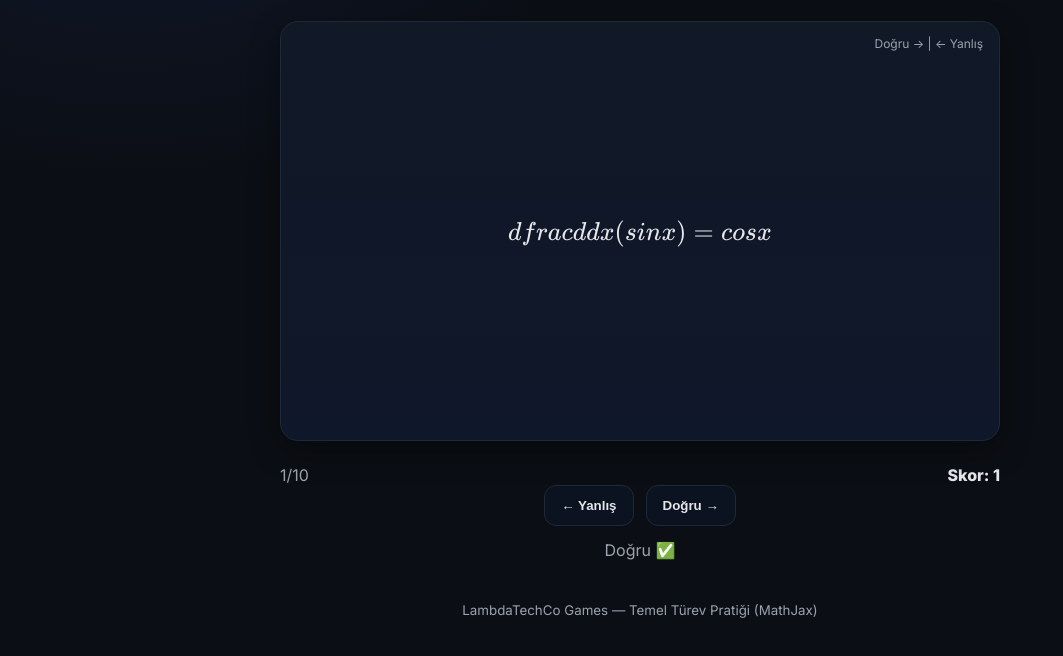
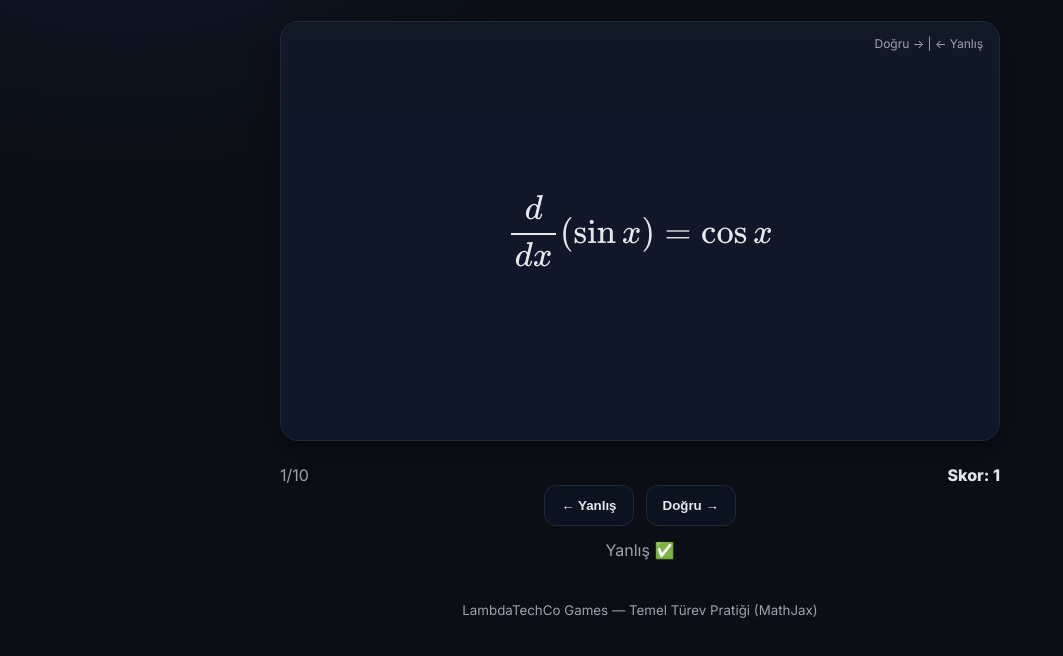
Before and after one commit to ayhandeveci/Swipe-n_Learn, a plain HTML site: page index.html in a window 1280 px wide. Both pictures are taken after a click on the button "← Yanlış". Shown: the part 134-790 px from the top of the page, without its empty margins (0-1063 px from the left). Drawn offline with nearby package versions, Linux system fonts and the light colour scheme.

Commit message:
Add files via upload

```diff
--- a/cards.json
+++ b/cards.json
@@ -1,22 +1,22 @@
 [
   {
-    "tex": "$\\\\dfrac{d}{dx}\\\\big(x^2\\\\big)=2x$",
+    "tex": "\\dfrac{d}{dx}\\big(x^2\\big)=2x",
     "isTrue": true
   },
   {
-    "tex": "$\\\\dfrac{d}{dx}(\\\\sin x)=\\\\cos x$",
+    "tex": "\\dfrac{d}{dx}(\\sin x)=\\cos x",
     "isTrue": true
   },
   {
-    "tex": "$\\\\dfrac{d}{dx}(\\\\cos x)=\\\\sin x$",
+    "tex": "\\dfrac{d}{dx}(\\cos x)=\\sin x",
     "isTrue": false
   },
   {
-    "tex": "$\\\\dfrac{d}{dx}(e^x)=e^x$",
+    "tex": "\\dfrac{d}{dx}(e^x)=e^x",
     "isTrue": true
   },
   {
-    "tex": "$\\\\dfrac{d}{dx}(\\\\ln x)=\\\\dfrac{1}{x^2}$",
+    "tex": "\\dfrac{d}{dx}(\\ln x)=\\dfrac{1}{x^2}",
     "isTrue": false
   },
   {
@@ -24,23 +24,23 @@
     "isTrue": true
   },
   {
-    "tex": "$\\\\dfrac{d}{dx}\\\\big(3x^3\\\\big)=6x^2$",
+    "tex": "\\dfrac{d}{dx}\\big(3x^3\\big)=6x^2",
     "isTrue": false
   },
   {
-    "tex": "$\\\\dfrac{d}{dx}(\\\\tan x)=\\\\sec^2 x$",
+    "tex": "\\dfrac{d}{dx}(\\tan x)=\\sec^2 x",
     "isTrue": true
   },
   {
-    "tex": "$\\\\dfrac{d}{dx}(x^5)=4x^4$",
+    "tex": "\\dfrac{d}{dx}(x^5)=4x^4",
     "isTrue": false
   },
   {
-    "tex": "$\\\\dfrac{d}{dx}(\\\\sqrt{x})=\\\\dfrac{1}{2\\\\sqrt{x}}$",
+    "tex": "\\dfrac{d}{dx}(\\sqrt{x})=\\dfrac{1}{2\\sqrt{x}}",
     "isTrue": true
   },
   {
-    "tex": "$\\\\dfrac{d}{dx}(x^n)=n x^{n-1}$",
+    "tex": "\\dfrac{d}{dx}(x^n)=n x^{n-1}",
     "isTrue": true
   },
   {
@@ -52,27 +52,27 @@
     "isTrue": false
   },
   {
-    "tex": "$\\\\dfrac{d}{dx}(\\\\ln|x|)=\\\\dfrac{1}{x}$",
+    "tex": "\\dfrac{d}{dx}(\\ln|x|)=\\dfrac{1}{x}",
     "isTrue": true
   },
   {
-    "tex": "$\\\\dfrac{d}{dx}(a^x)=a^x\\\\ln a$",
+    "tex": "\\dfrac{d}{dx}(a^x)=a^x\\ln a",
     "isTrue": true
   },
   {
-    "tex": "$\\\\dfrac{d}{dx}(\\\\sin x)=-\\\\cos x$",
+    "tex": "\\dfrac{d}{dx}(\\sin x)=-\\cos x",
     "isTrue": false
   },
   {
-    "tex": "$\\\\dfrac{d}{dx}\\\\big(\\\\dfrac{1}{x}\\\\big)=-\\\\dfrac{1}{x^2}$",
+    "tex": "\\dfrac{d}{dx}\\big(\\dfrac{1}{x}\\big)=-\\dfrac{1}{x^2}",
     "isTrue": true
   },
   {
-    "tex": "$\\\\dfrac{d}{dx}(\\\\cos x)=-\\\\sin x$",
+    "tex": "\\dfrac{d}{dx}(\\cos x)=-\\sin x",
     "isTrue": true
   },
   {
-    "tex": "$\\\\dfrac{d}{dx}(\\\\arctan x)=\\\\dfrac{1}{1+x^2}$",
+    "tex": "\\dfrac{d}{dx}(\\arctan x)=\\dfrac{1}{1+x^2}",
     "isTrue": true
   },
   {
--- a/index.html
+++ b/index.html
@@ -3,17 +3,18 @@
 <head>
   <meta charset="utf-8" />
   <meta name="viewport" content="width=device-width, initial-scale=1" />
-  <title>Türev Tokadı — LaTeX Destekli</title>
+  <title>Türev Tokadı — LaTeX</title>
   <link rel="preconnect" href="https://fonts.googleapis.com">
   <link href="https://fonts.googleapis.com/css2?family=Inter:wght@400;600;800&display=swap" rel="stylesheet">
   <link rel="stylesheet" href="styles.css" />
   <script>
     window.MathJax = {
-      tex: {inlineMath: [['$', '$'], ['\\(', '\\)']]},
+      tex: {inlineMath: [['$', '$'], ['\\(', '\\)']], displayMath: [['$$','$$'], ['\\[','\\]']]},
+      startup: { ready: () => { MathJax.startup.defaultReady(); window.__MJX_READY__ = true; } },
       options: { skipHtmlTags: ['script','noscript','style','textarea','pre','code'] }
     };
   </script>
-  <script id="MathJax-script" async src="https://cdn.jsdelivr.net/npm/mathjax@3/es5/tex-chtml.js"></script>
+  <script id="MathJax-script" defer src="https://cdn.jsdelivr.net/npm/mathjax@3/es5/tex-chtml.js"></script>
 </head>
 <body>
   <main>
--- a/script.js
+++ b/script.js
@@ -1,4 +1,4 @@
-// LaTeX (MathJax) enabled version
+// Türev Tokadı — Fixes: MathJax ready + truthful feedback labels
 const DECK = document.getElementById('deck');
 const COUNT = document.getElementById('count');
 const POINTS = document.getElementById('points');
@@ -20,7 +20,6 @@ let bestCombo = 0;
 async function loadCards() {
   const res = await fetch('cards.json');
   const data = await res.json();
-  // Shuffle & pick first 10
   for (let i = data.length - 1; i > 0; i--) {
     const j = Math.floor(Math.random() * (i + 1));
     [data[i], data[j]] = [data[j], data[i]];
@@ -28,18 +27,24 @@ async function loadCards() {
   cards = data.slice(0, 10);
 }
 
+function typeset(el){
+  // Ensure MathJax has loaded
+  if (window.MathJax && MathJax.startup && MathJax.typesetPromise) {
+    return MathJax.startup.promise.then(()=>MathJax.typesetPromise([el])).catch(()=>{});
+  }
+}
+
 function cardElement(item, z) {
   const el = document.createElement('div');
   el.className = 'card';
   el.style.zIndex = z;
   const content = item.tex ? item.tex : item.text;
-  el.innerHTML = `<span class="hint">Doğru → | ← Yanlış</span><div class="mathwrap">${content}</div>`;
+  // force display style look with $$ ... $$ when tex given
+  const body = item.tex ? `$$${content.replace(/^\$|\$$/g,'')}$$` : content;
+  el.innerHTML = `<span class="hint">Doğru → | ← Yanlış</span><div class="mathwrap">${body}</div>`;
   el.dataset.answer = item.isTrue ? 'right' : 'left';
   el.dataset.badge = item.isTrue ? 'DOĞRU' : 'YANLIŞ';
-  // Typeset just this card (when MathJax is ready)
-  if (window.MathJax && MathJax.typesetPromise) {
-    MathJax.typesetPromise([el]);
-  }
+  typeset(el);
   return el;
 }
 
@@ -53,6 +58,24 @@ function mountNextCard() {
   const el = cardElement(item, 100 - index);
   DECK.appendChild(el);
   attachDrag(el);
+}
+
+function handleJudgement(el, dir){
+  const correctDir = el.dataset.answer; // 'right' if statement true, else 'left'
+  const isCorrect = (dir === correctDir);
+  // feedback label should reflect the TRUTH of the statement, not just correctness
+  const truthLabel = (correctDir === 'right') ? 'Doğru' : 'Yanlış';
+  const oppositeLabel = (truthLabel === 'Doğru') ? 'Yanlış' : 'Doğru';
+
+  if (isCorrect) {
+    score++; combo++; if (combo > bestCombo) bestCombo = combo;
+    FEEDBACK.textContent = truthLabel + ' ✅';
+  } else {
+    combo = 0;
+    FEEDBACK.textContent = oppositeLabel + ' ❌';
+  }
+  POINTS.textContent = score;
+  COUNT.textContent = index + 1;
 }
 
 function attachDrag(el) {
@@ -86,18 +109,7 @@ function attachDrag(el) {
   };
 
   const decide = (dir) => {
-    const correctDir = el.dataset.answer;
-    const isCorrect = (dir === correctDir);
-    if (isCorrect) {
-      score++; combo++; if (combo > bestCombo) bestCombo = combo;
-      FEEDBACK.textContent = 'Doğru ✅';
-    } else {
-      combo = 0;
-      FEEDBACK.textContent = 'Yanlış ❌';
-    }
-    POINTS.textContent = score;
-    COUNT.textContent = index + 1;
-
+    handleJudgement(el, dir);
     const flyX = dir === 'right' ? window.innerWidth : -window.innerWidth;
     el.style.transition = 'transform 280ms ease-out, opacity 280ms ease-out';
     el.style.transform = `translate(${flyX}px, ${currentY}px) rotate(${flyX/25}deg)`;
@@ -128,7 +140,6 @@ function attachDrag(el) {
   window.addEventListener('mouseup', onPointerUp);
   window.addEventListener('touchend', onPointerUp);
 
-  // expose decide for button usage
   el.decide = decide;
 }
 
@@ -153,18 +164,7 @@ BTN_WRONG.onclick = ()=> decideButton('left');
 function decideButton(dir){
   const tc = topCard();
   if(!tc) return;
-  // mimic the same flow as drag
-  const correctDir = tc.dataset.answer;
-  const isCorrect = (dir === correctDir);
-  if (isCorrect) {
-    score++; combo++; if (combo > bestCombo) bestCombo = combo;
-    FEEDBACK.textContent = 'Doğru ✅';
-  } else {
-    combo = 0;
-    FEEDBACK.textContent = 'Yanlış ❌';
-  }
-  POINTS.textContent = score;
-  COUNT.textContent = index + 1;
+  handleJudgement(tc, dir);
   const offX = dir === 'right' ? window.innerWidth : -window.innerWidth;
   tc.style.transition = 'transform 280ms ease-out, opacity 280ms ease-out';
   tc.style.transform = `translate(${offX}px, 0) rotate(${offX/25}deg)`;
--- a/styles.css
+++ b/styles.css
@@ -35,7 +35,9 @@ header p{margin:0; color:var(--muted)}
   user-select:none; touch-action:pan-y;
   will-change: transform;
 }
-.card .mathwrap{font-size:26px; line-height:1.35; margin:0}
+.card .mathwrap{font-size:28px; line-height:1.35; margin:0}
+/* Make MathJax output slightly larger like textbook display math */
+mjx-container[jax="CHTML"]{font-size: 125%}
 .card .hint{position:absolute; top:14px; right:16px; font-size:12px; color:var(--muted)}
 .card.good::after,
 .card.bad::after{
```
